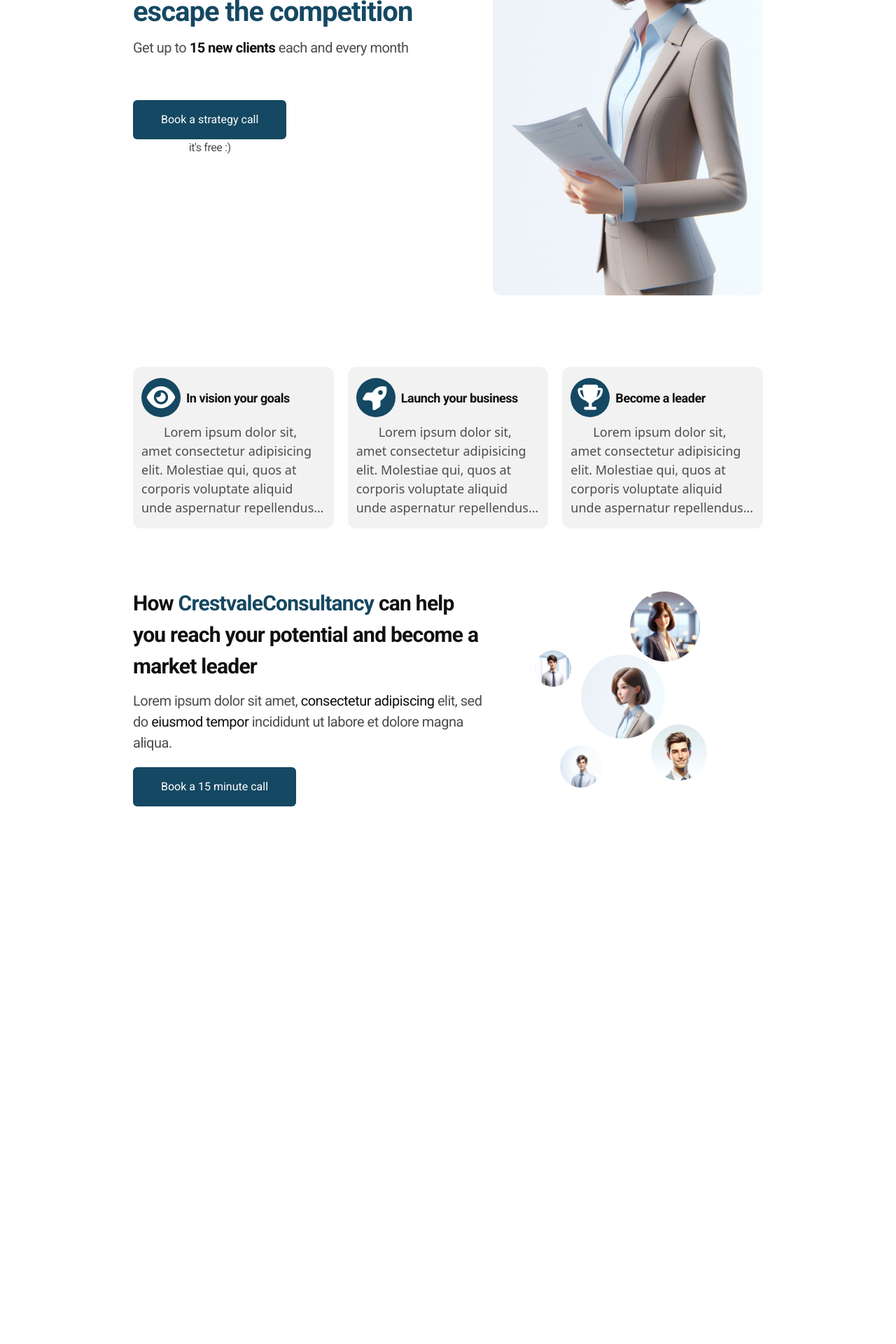
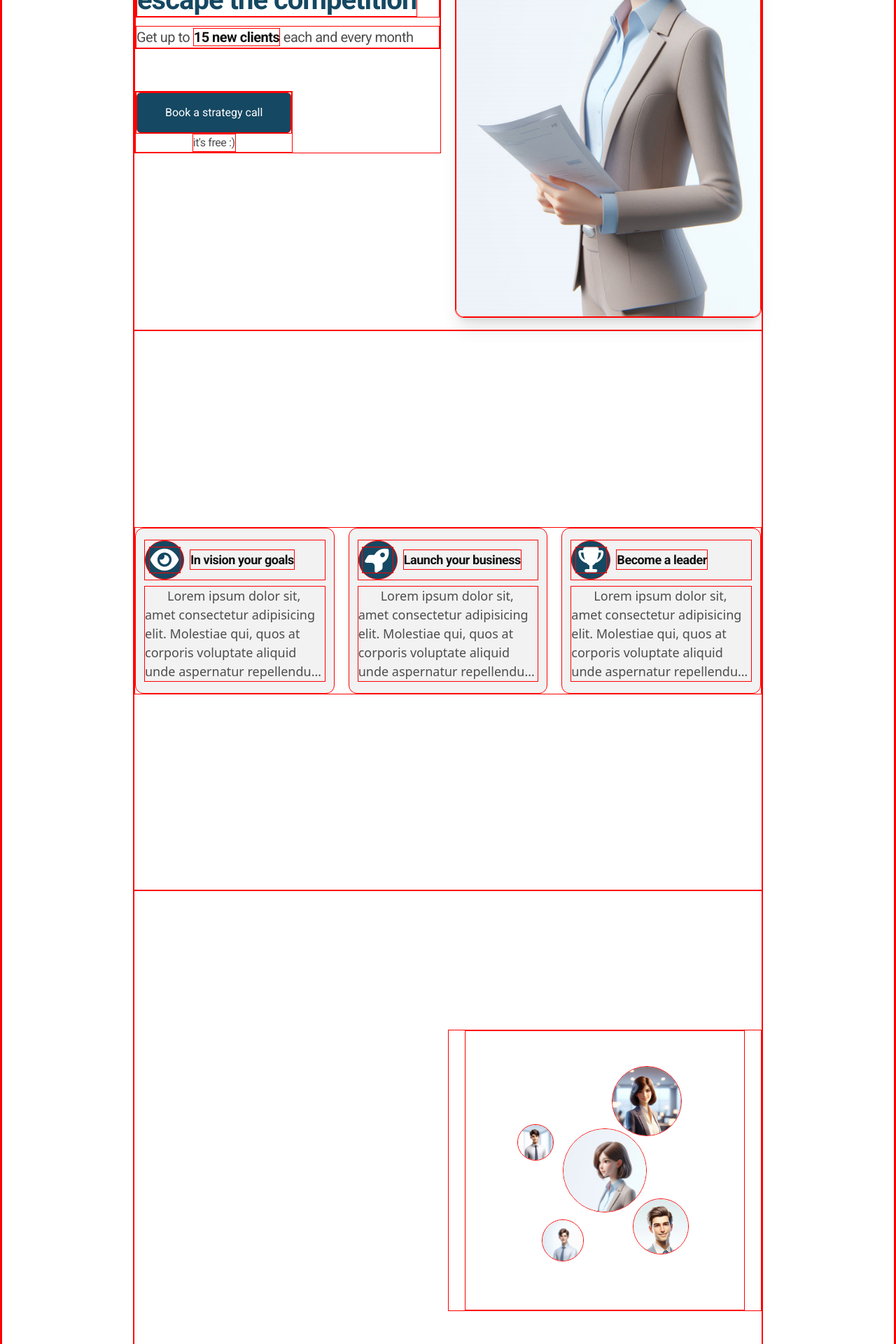
Before and after one commit to LA4th/crestvale-consultancy-project, a Vue app: page / in a window 1280 px wide. Shown: the part 400-2320 px from the top of the page at 70% size. Before the commit the page ends 1724 px from the top, so only its background shows below. Built offline with nearby package versions, Linux system fonts and the light colour scheme; a web font is replaced by a local one; what @iscodex/tailwindcss-animate would draw is missing.

Commit message:
Adding the animation

```diff
--- a/src/App.vue
+++ b/src/App.vue
@@ -3,10 +3,14 @@
     <TheHeader></TheHeader>
     <TheLandingPage></TheLandingPage>
     <TheVisionGoalPage></TheVisionGoalPage>
+    <TheBookPage></TheBookPage>
+    <TheFounderPage></TheFounderPage>
   </div>
 </template>
 <script setup>
 import TheHeader from './Components/TheHeader.vue';
 import TheLandingPage from './Components/TheLandingPage.vue';
 import TheVisionGoalPage from './Components/TheVisionGoalPage.vue';
+import TheBookPage from './Components/TheBookPage.vue';
+import TheFounderPage from './Components/TheFounderPage.vue';
 </script>
--- /dev/null
+++ b/src/Components/TheBookPage.vue
@@ -0,0 +1,40 @@
+<template>
+  <div class="max-w-full min-h-screen flex flex-col-reverse items-center md:flex-row">
+    <!-- TEXT CONTAINER -->
+    <div class="flex flex-col items-center gap-y-5 opacity-0 md:w-2/4" ref="element" :class="{'animate-fade-in-start animate-once animate-duration-400 animate-delay-1 animate-normal':isVisible}">
+      <!-- TEXT SECTION -->
+      <div class="flex flex-col items-center gap-y-3">
+        <p class="font-roboto text-slight-black text-[30px] font-bold text-center tracking-tight md:text-left">How <span class="text-dark-blue">CrestvaleConsultancy</span> can help you reach your potential and become a market leader</p>
+        <p class="font-roboto text-gray text-[20px] text-center tracking-tight md:text-left">Lorem ipsum dolor sit amet, <span class="text-slight-black">consectetur adipiscing</span> elit, sed do <span class="text-slight-black">eiusmod tempor</span> incididunt ut labore et dolore magna aliqua.</p>
+      </div>
+      <!-- BUTTON -->
+      <div class="w-full md:w-auto md:mr-auto">
+        <ButtonCall :btnName="btnName" :btnStyle="btnStyle"></ButtonCall>
+      </div>
+    </div>
+    <!-- IMAGE DISPLAY CONTAINER -->
+    <div class="relative min-h-full md:w-2/4">
+      <div class="relative w-[400px] h-[400px] m-auto animate-spin-slow">
+        <img :src="firstImage" alt="Profile Image 1" class="absolute top-[50%] left-[50%] w-30 h-30 rounded-full object-cover object-[center_10%] transform -translate-x-1/2 -translate-y-1/2">
+        <img :src="secondImage" alt="Profile Image 2" class="absolute top-[25%] left-[65%] w-25 h-25 rounded-full object-cover object-[center_5%] transform -translate-x-1/2 -translate-y-1/2">
+        <img :src="thirdImage" alt=" Profile Image 3" class="absolute top-[70%] left-[70%] w-20 h-20 rounded-full object-cover object-[center_15%] transform -translate-x-1/2 -translate-y-1/2">
+        <img :src="fourthImage" alt="Profile Image 4" class="absolute top-[75%] left-[35%] w-15 h-15 rounded-full object-cover object-[center_10%] transform -translate-x-1/2 -translate-y-1/2">
+        <img :src="fifthImage" alt=" Profile Image 5" class="absolute top-[40%] left-[25%] w-13 h-13 rounded-full object-cover object-[center_10%] transform -translate-x-1/2 -translate-y-1/2">
+      </div>
+    </div>
+  </div>
+</template>
+<script setup>
+import { ref } from 'vue';
+import { useScrollTrigger } from '../Composables/useScrollTrigger';
+
+import firstImage from '../Assets/People_Landing.jpeg';
+import secondImage from '../Assets/People.jpeg';
+import thirdImage from '../Assets/People_1.jpeg';
+import fourthImage from '../Assets/People_2.jpeg';
+import fifthImage from '../Assets/People_3.jpeg';
+
+const btnName = ref("Book a 15 minute call");
+const btnStyle = ref("min-w-0 w-full font-roboto py-4 px-10 bg-dark-blue text-white rounded-md md:cursor-pointer md:shadow-md md:hover:bg-light-blue md:active:bg-dark-blue md:duration-300 md:ease-in-out");
+const { isVisible, element } = useScrollTrigger();
+</script>
--- /dev/null
+++ b/src/Components/TheFounderPage.vue
@@ -0,0 +1,28 @@
+<template>
+  <div class="max-w-full min-h-screen flex flex-col items-center gap-y-5 md:flex-row md:gap-x-10">
+    <!-- TEXT CONTAINER -->
+    <div class="max-w-full flex flex-col md:w-2/4" ref="element" :class="{'animate-fade-in-start animate-once animate-duration-400 animate-delay-1 animate-normal':isVisible}">
+      <span class="font-roboto text-[30px] text-slight-black font-bold text-center md:text-left">Our road to success</span>
+      <div class="flex flex-col gap-y-3">
+        <p class="indent-8 font-roboto text-gray text-[20px] text-justify md:text-left">Lorem ipsum dolor sit amet, consectetur adipiscing elit, sed do eiusmod tempor incididunt ut labore et dolore magna aliqua.</p>
+        <p class=" font-roboto text-gray text-[20px] text-justify md:text-left">Ut enim ad minim veniam, quis nostrud exercitation ullamco laboris nisi ut aliquip ex ea commodo consequat. Duis aute irure dolor in reprehenderit in voluptate velit esse cillum dolore eu fugiat nulla pariatur.</p>
+        <p class=" font-roboto text-gray text-[20px] text-justify md:text-left">Excepteur sint occaecat cupidatat non proident, sunt in culpa qui officia deserunt mollit anim id est laborum.</p>
+      </div>
+    </div>
+    <!-- IMAGE CONTAINER -->
+    <div class="max-w-full relative flex flex-col md:w-2/4 md:shadow-xl md:overflow-hidden md:rounded-b-xl">
+      <img :src="ceoImage" alt="Ceo Picture" class="max-w-full max-h-full object-contain m-auto rounded-xl">
+      <div class="bg-gray-white p-3 flex flex-col gap-y-2 md:absolute md:bottom-0 md:right-0 md:rounded-b-xl" ref="element" :class="{'animate-fade-in-end animate-once animate-duration-400 animate-delay-1 animate-normal':isVisible}">
+        <p class="font-roboto text-[18px] text-center text-gray">Even if your ambitions are huge, start slow, start small, build gradually, build smart.</p>
+        <span class="font-roboto text-[18px] text-center text-slight-black font-bold">- Micaella Fresado</span>
+      </div>
+    </div>
+  </div>
+</template>
+<script setup>
+import { useScrollTrigger } from '../Composables/useScrollTrigger';
+
+import ceoImage from '../Assets/Ceo.jpeg';
+
+const { isVisible, element } = useScrollTrigger();
+</script>
--- a/src/Components/TheLandingPage.vue
+++ b/src/Components/TheLandingPage.vue
@@ -1,7 +1,7 @@
 <template>
-  <div class="min-h-screen max-w-full flex flex-col items-center gap-y-5 mt-5 md:flex-row md:gap-x-5">
+  <div class="min-h-screen max-w-full flex flex-col items-center gap-y-5 md:flex-row md:gap-x-5">
     <!-- DIPLAY TEXT -->
-    <div class="flex flex-col gap-y-5 md:gap-y-15">
+    <div class="flex flex-col gap-y-5 md:gap-y-15 md:w-2/4">
       <!-- TEXT CONTAINER -->
       <div class="flex flex-col gap-y-3 animate-fade-in-start animate-once animate-duration-400 animate-delay-1 animate-normal">
         <span class="font-roboto font-bold text-slight-black text-[40px] text-center tracking-tight text-base/12 md:text-left">We help you <span class="text-dark-blue">evolve</span> and <span class="text-dark-blue">escape the competition</span></span>
@@ -14,7 +14,7 @@
       </div>
     </div>
     <!-- DISPLAY IMAGE -->
-    <div class="md:w-[70%]">
+    <div class="md:w-2/4 md:shadow-xl md:overflow-hidden md:rounded-xl">
       <img :src="imageDisplay" alt="Person Display" class="max-w-full max-h-full object-contain m-auto rounded-xl">
     </div>
   </div>
--- a/src/Components/TheVisionGoalPage.vue
+++ b/src/Components/TheVisionGoalPage.vue
@@ -1,7 +1,7 @@
 <template>
-  <div class="max-w-full min-h-screen flex flex-col items-center mt-10">
+  <div class="max-w-full min-h-screen flex flex-col items-center justify-center">
     <!-- VISION AND GOAL -->
-    <div class="max-w-full flex flex-col gap-y-5 md:flex-row md:gap-x-5 animate-fade-in-end animate-once animate-duration-400 animate-delay-1 animate-normal">
+    <div class="max-w-full flex flex-col gap-y-5 md:flex-row md:gap-x-5 transition-opacity duration-700 opacity-0" ref="element" :class="{'opacity-100 animate-fade-in-end animate-once animate-duration-400 animate-delay-1 animate-normal': isVisible}">
       <!-- CARD 1 -->
       <div class="bg-gray-white max-w-full w-[358px] h-[251px] px-3 py-4 text-wrap rounded-xl flex flex-col gap-y-2 md:h-full">
         <!-- HEADER CARD 1 -->
@@ -36,44 +36,12 @@
         <p class="text-gray indent-8 text-[18px] line-clamp-5">{{ paragraph }}</p>
       </div>
     </div>
-    <!-- APPLY SECTION -->
-    <div class="mt-10 max-w-full flex flex-col-reverse items-center md:flex-row">
-      <!-- TEXT CONTAINER -->
-      <div class="flex flex-col items-center gap-y-5 animate-fade-in-start animate-once animate-duration-400 animate-delay-1 animate-normal">
-        <!-- TEXT SECTION -->
-        <div class="flex flex-col items-center gap-y-3">
-          <p class="font-roboto text-slight-black text-[30px] font-bold text-center tracking-tight md:text-left">How <span class="text-dark-blue">CrestvaleConsultancy</span> can help you reach your potential and become a market leader</p>
-          <p class="font-roboto text-gray text-[20px] text-center tracking-tight md:text-left">Lorem ipsum dolor sit amet, <span class="text-slight-black">consectetur adipiscing</span> elit, sed do <span class="text-slight-black">eiusmod tempor</span> incididunt ut labore et dolore magna aliqua.</p>
-        </div>
-        <!-- BUTTON -->
-        <div class="w-full md:w-auto md:mr-auto">
-          <ButtonCall :btnName="btnName" :btnStyle="btnStyle"></ButtonCall>
-        </div>
-      </div>
-      <!-- IMAGE DISPLAY CONTAINER -->
-      <div class="relative min-h-full">
-        <div class="relative w-[400px] h-[400px] m-auto animate-spin-slow">
-          <img :src="firstImage" alt="Profile Image 1" class="absolute top-[50%] left-[50%] w-30 h-30 rounded-full object-cover object-[center_10%] transform -translate-x-1/2 -translate-y-1/2">
-          <img :src="secondImage" alt="Profile Image 2" class="absolute top-[25%] left-[65%] w-25 h-25 rounded-full object-cover object-[center_5%] transform -translate-x-1/2 -translate-y-1/2">
-          <img :src="thirdImage" alt=" Profile Image 3" class="absolute top-[70%] left-[70%] w-20 h-20 rounded-full object-cover object-[center_15%] transform -translate-x-1/2 -translate-y-1/2">
-          <img :src="fourthImage" alt="Profile Image 4" class="absolute top-[75%] left-[35%] w-15 h-15 rounded-full object-cover object-[center_10%] transform -translate-x-1/2 -translate-y-1/2">
-          <img :src="fifthImage" alt=" Profile Image 5" class="absolute top-[40%] left-[25%] w-13 h-13 rounded-full object-cover object-[center_10%] transform -translate-x-1/2 -translate-y-1/2">
-        </div>
-      </div>
-    </div>
   </div>
 </template>
 <script setup>
 import { ref } from 'vue';
+import { useScrollTrigger } from '../Composables/useScrollTrigger';
 
-import firstImage from '../Assets/People_Landing.jpeg';
-import secondImage from '../Assets/People.jpeg';
-import thirdImage from '../Assets/People_1.jpeg';
-import fourthImage from '../Assets/People_2.jpeg';
-import fifthImage from '../Assets/People_3.jpeg';
-
-const btnName = ref("Book a 15 minute call");
-const btnStyle = ref("min-w-0 w-full font-roboto py-4 px-10 bg-dark-blue text-white rounded-md md:cursor-pointer md:shadow-md md:hover:bg-light-blue md:active:bg-dark-blue md:duration-300 md:ease-in-out");
 const paragraph = ref("Lorem ipsum dolor sit, amet consectetur adipisicing elit. Molestiae qui, quos at corporis voluptate aliquid unde aspernatur repellendus nostrum, recusandae sequi officia, provident quisquam. Odio quibusdam quas repellendus magnam totam.");
-
+const { isVisible, element } = useScrollTrigger();
 </script>
--- /dev/null
+++ b/src/Composables/useScrollTrigger.js
@@ -0,0 +1,26 @@
+import { ref, onMounted, onUnmounted } from 'vue'
+
+export function useScrollTrigger() {
+  const isVisible = ref(false)
+  const element = ref(null)
+
+  const observer = new IntersectionObserver(
+    (entries) => {
+      entries.forEach((entry) => {
+        if (entry.isIntersecting) {
+          isVisible.value = true
+          observer.unobserve(entry.target)
+        }
+      })
+    },
+    { threshold: 0.2 }
+  )
+
+  onMounted(() => {
+    if (element.value) observer.observe(element.value)
+  })
+
+  onUnmounted(() => observer.disconnect())
+
+  return { isVisible, element }
+}
--- a/src/main.js
+++ b/src/main.js
@@ -4,6 +4,8 @@ import App from './App.vue'
 import TheHeader from './Components/TheHeader.vue';
 import TheLandingPage from './Components/TheLandingPage.vue';
 import TheVisionGoalPage from './Components/TheVisionGoalPage.vue';
+import TheBookPage from './Components/TheBookPage.vue';
+import TheFounderPage from './Components/TheFounderPage.vue';
 import ButtonCall from './Components/ButtonCall.vue';
 
 const app = createApp(App);
@@ -11,6 +13,8 @@ const app = createApp(App);
 app.component('TheHeader', TheHeader);
 app.component('TheLandingPage', TheLandingPage);
 app.component('TheVisionGoalPage', TheVisionGoalPage);
+app.component('TheBookPage', TheBookPage)
+app.component('TheFounderPage', TheFounderPage);
 app.component('ButtonCall', ButtonCall);
 
 app.mount('#app')
--- a/src/style.css
+++ b/src/style.css
@@ -17,6 +17,6 @@
 }
 
 /* DEBUG STYLES */
-/* * {
+* {
   border: 1px solid red;
-} */
+}
```
